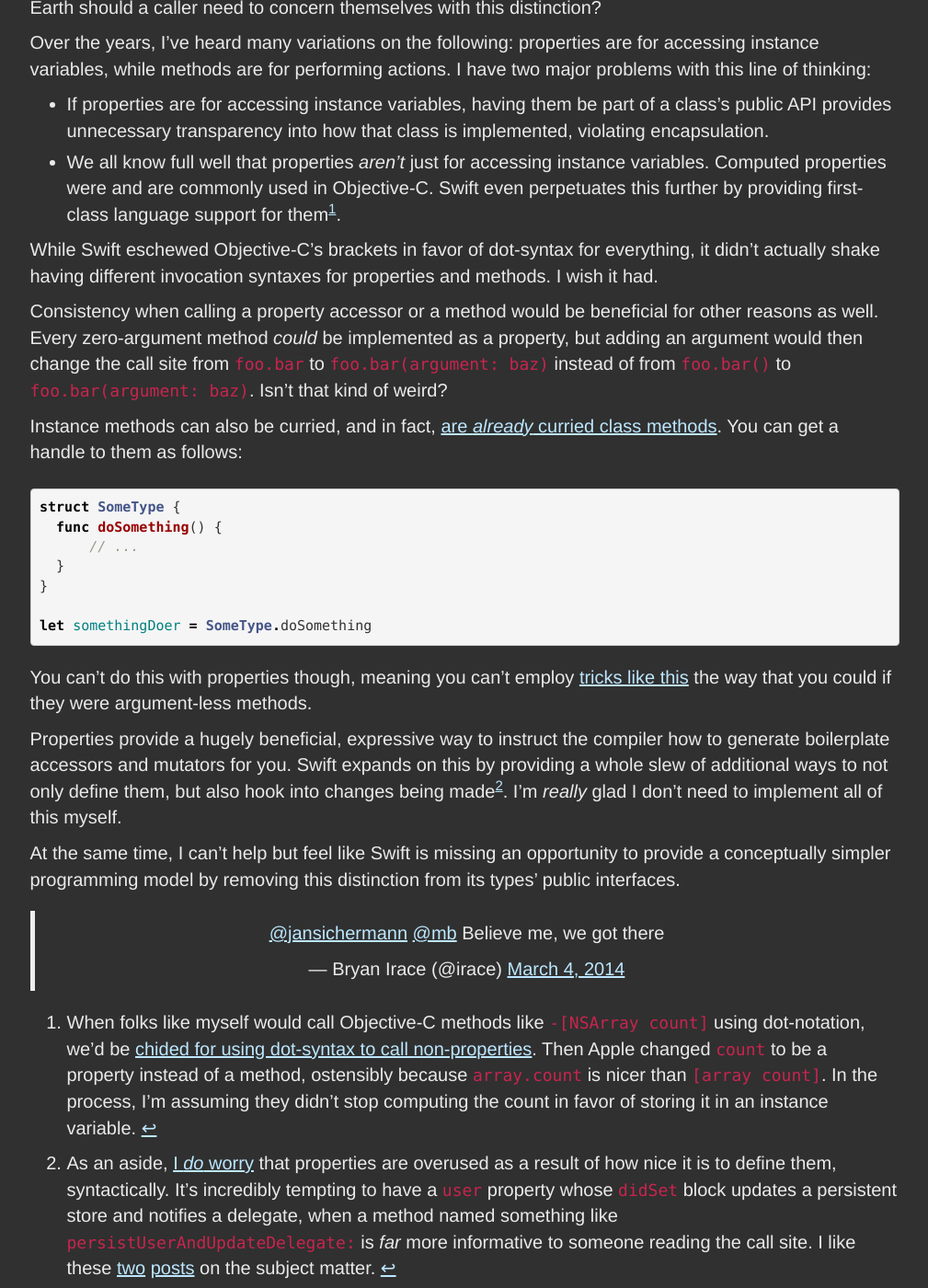
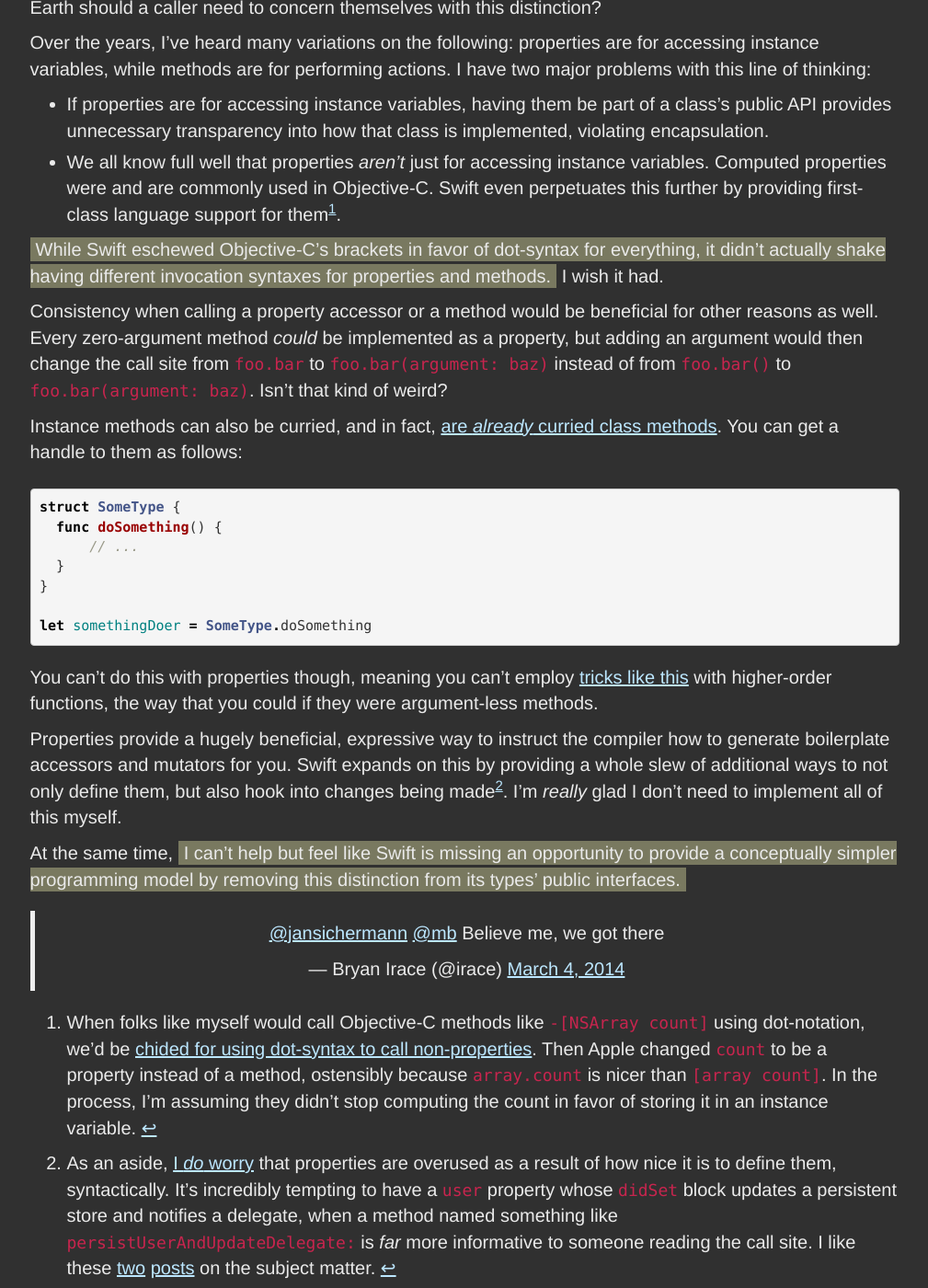
Before and after one commit to irace/irace.github.com, a Jekyll site: the page built from _posts/2016-01-09-properties-vs-methods.md, in a window 1280 px wide and 1400 px high, scrolled down 864 px. Shown: the whole window at 92% size, without its empty margins (135-1144 px from the left). Built offline with Jekyll 4.4.1, drawn with Linux system fonts in a browser that asks for light colours; nearby versions of some CDN libraries; comment, search, counter and statistics services are not loaded; some of the changed text lies outside the part shown.

Commit message:
Add some highlights

```diff
--- a/_posts/2016-01-09-properties-vs-methods.md
+++ b/_posts/2016-01-09-properties-vs-methods.md
@@ -5,7 +5,7 @@ permalink: properties
 date: 2016-01-09
 ---
 
-Here’s a potentially controversial thought that keeps coming back to me as I spend more and more time developing in Swift: I don’t think that properties should be part of a type’s public interface.
+Here’s a potentially controversial thought that keeps coming back to me as I spend more and more time developing in Swift: <mark>I don’t think that properties should be part of a type’s public interface.</mark>
 
 [The Swift Programming Language](https://developer.apple.com/library/ios/documentation/Swift/Conceptual/Swift_Programming_Language/Properties.html#//apple_ref/doc/uid/TP40014097-CH14-ID254) states that “Properties associate values with a particular class, structure, or enumeration.” This is all well and good, since associating types with values is *not* functionality that could otherwise be provided by methods alone. I certainly don’t have a problem with using properties to *implement* a type. I’m solely bothered by this implementation detail subsequently leaking out into a type’s API. Let’s take a look at an excerpt from `String`’s public interface:
 
@@ -30,7 +30,7 @@ Over the years, I’ve heard many variations on the following: properties are fo
 * If properties are for accessing instance variables, having them be part of a class’s public API provides unnecessary transparency into how that class is implemented, violating encapsulation.
 * We all know full well that properties *aren’t* just for accessing instance variables. Computed properties were and are commonly used in Objective-C. Swift even perpetuates this further by providing first-class language support for them[^1].
 
-While Swift eschewed Objective-C’s brackets in favor of dot-syntax for everything, it didn’t actually shake having different invocation syntaxes for properties and methods. I wish it had.
+<mark>While Swift eschewed Objective-C’s brackets in favor of dot-syntax for everything, it didn’t actually shake having different invocation syntaxes for properties and methods.</mark> I wish it had.
 
 Consistency when calling a property accessor or a method would be beneficial for other reasons as well. Every zero-argument method *could* be implemented as a property, but adding an argument would then change the call site from `foo.bar` to `foo.bar(argument: baz)` instead of from `foo.bar()` to `foo.bar(argument: baz)`. Isn’t that kind of weird?
 
@@ -46,11 +46,11 @@ struct SomeType {
 let somethingDoer = SomeType.doSomething
 {% endhighlight %}
 
-You can’t do this with properties though, meaning you can’t employ [tricks like this](https://gist.github.com/Pearapps/cbbb23fad41c4917621e) the way that you could if they were argument-less methods.
+You can’t do this with properties though, meaning you can’t employ [tricks like this](https://gist.github.com/Pearapps/cbbb23fad41c4917621e) with higher-order functions, the way that you could if they were argument-less methods.
 
 Properties provide a hugely beneficial, expressive way to instruct the compiler how to generate boilerplate accessors and mutators for you. Swift expands on this by providing a whole slew of additional ways to not only define them, but also hook into changes being made[^2]. I’m *really* glad I don’t need to implement all of this myself.
 
-At the same time, I can’t help but feel like Swift is missing an opportunity to provide a conceptually simpler programming model by removing this distinction from its types’ public interfaces.
+At the same time, <mark>I can’t help but feel like Swift is missing an opportunity to provide a conceptually simpler programming model by removing this distinction from its types’ public interfaces.</mark>
 
 <center class="centered-tweet"><blockquote class="twitter-tweet" lang="en"><p lang="en" dir="ltr"><a href="https://twitter.com/jansichermann">@jansichermann</a> <a href="https://twitter.com/mb">@mb</a> Believe me, we got there</p>&mdash; Bryan Irace (@irace) <a href="https://twitter.com/irace/status/440943091907067904">March 4, 2014</a></blockquote></center>
 <script async src="//platform.twitter.com/widgets.js" charset="utf-8"></script>
```
Also changed, not shown: _posts/2016-01-09-navigation-coordinators.md (+1 -1 lines).
